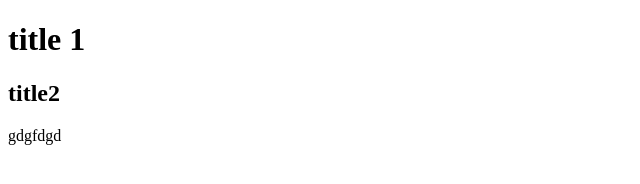
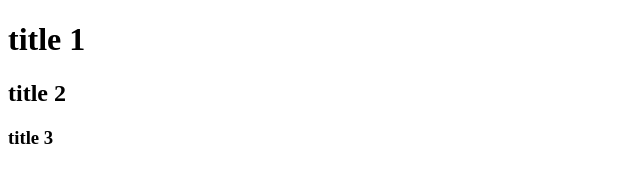
Before and after one commit to sjpark07/git_ex, a plain HTML site: page index.html in a window 1280 px wide. Shown: the full height of the page, 0-640 px from the left. Drawn offline with Linux system fonts and the light colour scheme.

Commit message:
h3 추가

```diff
--- a/index.html
+++ b/index.html
@@ -6,6 +6,8 @@
   <title>Document</title>
 </head>
 <body>
-  <h1>title 1</h1><h2>title2</h2>gdgfdgd
+  <h1>title 1</h1>
+  <h2>title 2</h2>
+  <h3>title 3</h3>
 </body>
 </html>
```
